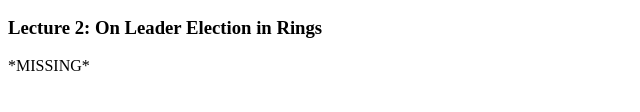
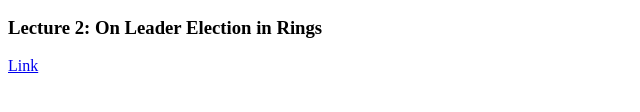
Before and after one commit to CaptainCaleb75/personal-website, a plain HTML site: page Subpages/ytChannel.html in a window 1280 px wide. Shown: the part 590-702 px from the top of the page, 0-640 px from the left. Drawn offline with Linux system fonts and the light colour scheme.

Commit message:
Update ytChannel.html with new video links
Added missing links for Lecture 2 and updated the HTML structure.

```diff
--- a/Subpages/ytChannel.html
+++ b/Subpages/ytChannel.html
@@ -47,7 +47,9 @@
     </p>
     <h3>Lecture 2: On Leader Election in Rings</h3>
     <p>
-        *MISSING*
+        <a href="https://youtu.be/hlMTXPf8ijo" target="_blank">
+            Link
+        </a>
     </p>
 </body>
 </html>
```
